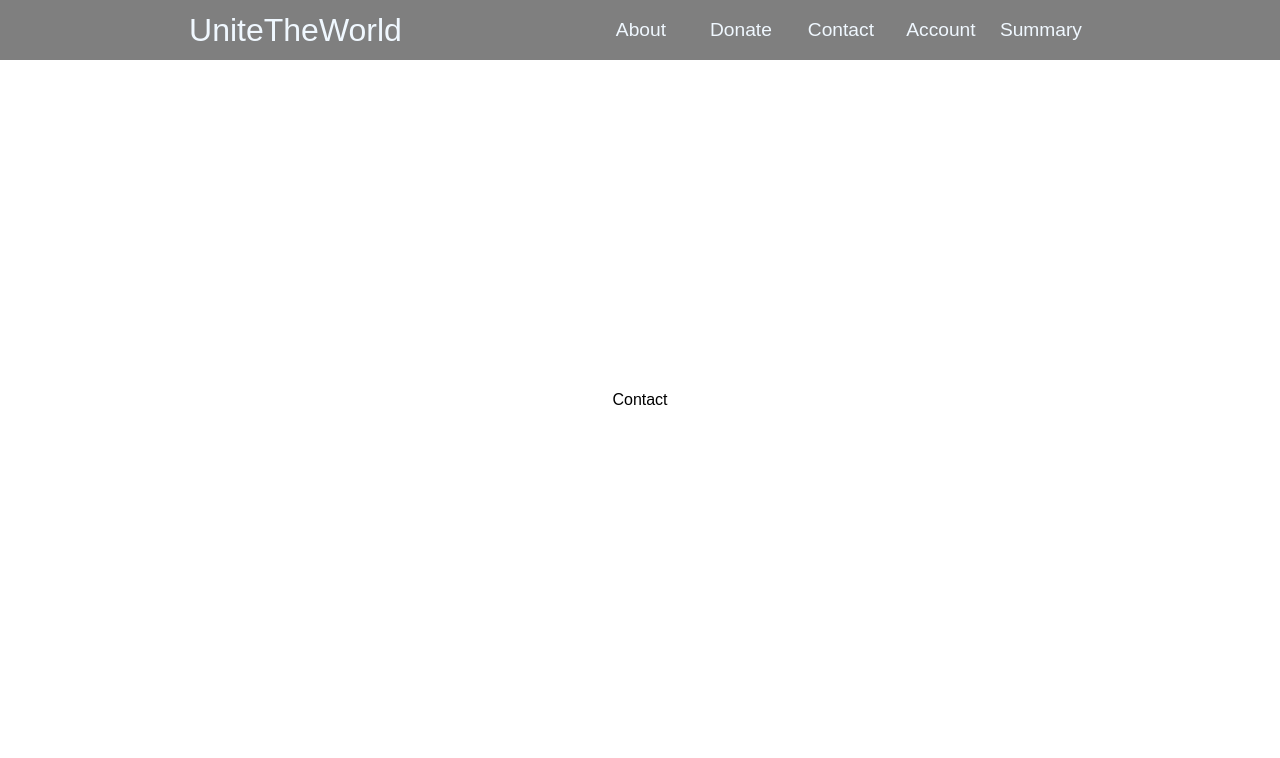
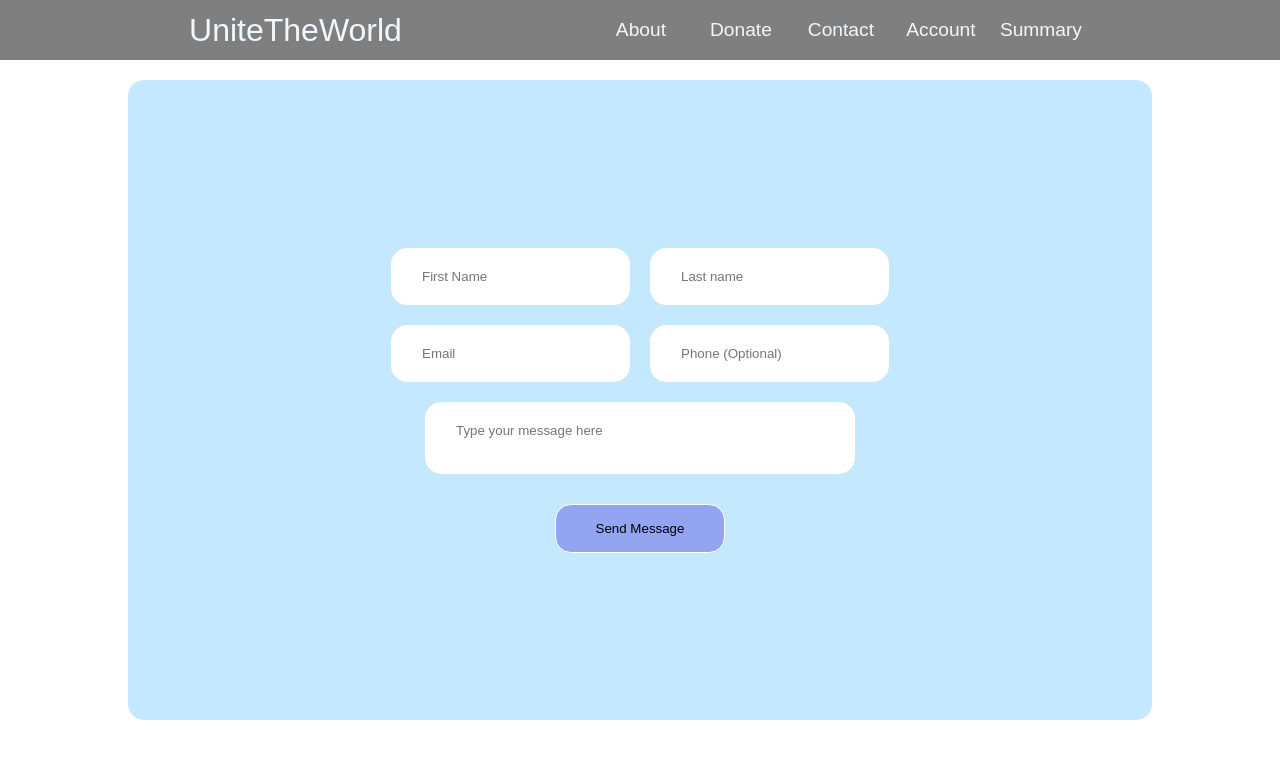
Before and after one commit to rJefferyXie/unitetheworld, a React (Create React App) app in the folder app/client/: page /contact in a window 1280 px wide. Shown: the top 758 px of the page. Built offline with nearby package versions, Linux system fonts and the light colour scheme.

Commit message:
Contact form started.

```diff
--- a/app/client/src/Components/Contact.css
+++ b/app/client/src/Components/Contact.css
@@ -2,3 +2,34 @@
     width: 100vw;
     height: 100vh;
 }
+
+.Contact-form {
+    flex-direction: column;
+    width: 80%;
+    height: 80%;
+    background-color: rgb(196, 233, 255);
+    border-radius: 16px;
+}
+
+.Form-item {
+    margin: 10px;
+    padding: 20px 30px 20px 30px;
+    border-radius: 16px;
+    border: 1px solid white;
+    outline: none;
+}
+
+.Form-message {
+    width: 430px;
+    resize: none;
+}
+
+.Form-button {
+    padding: 2vh 5vh 2vh 5vh;
+    margin: 20px 10px 10px 10px;
+    border-radius: 16px;
+    outline: none;
+    text-decoration: none;
+    color: initial;
+    background-color: rgb(147, 164, 240);
+}
--- a/app/client/src/Components/Contact.js
+++ b/app/client/src/Components/Contact.js
@@ -1,9 +1,43 @@
 import '../App.css';
 import './Contact.css';
 
+import React, { useRef} from 'react'
+
 const Contact = (props) => {
+
+    const firstNameRef = useRef(null);
+    const lastNameRef = useRef(null);
+    const emailRef = useRef(null);
+    const phoneRef = useRef(null);
+    const messageRef = useRef(null);
+
+    const submit = (event) => {
+        event.preventDefault();
+        const data = {
+            firstName: firstNameRef.current.value,
+            lastName: lastNameRef.current.value,
+            email: emailRef.current.value,
+            phone: phoneRef.current.value,
+            message: messageRef.current.value
+        }
+        alert(JSON.stringify(data))
+    }
+
     return (
-        <div className="Contact flex">Contact</div>
+        <div className="Contact flex">
+            <form onSubmit={submit} className="Contact-form flex">
+                <div className="Name-container">
+                    <input className="Form-item" type="text" ref={firstNameRef} placeholder="First Name" tabIndex="1"></input>
+                    <input className="Form-item" type="text" ref={lastNameRef} placeholder="Last name" tabIndex="2"></input>
+                </div>
+                <div className="Email-phone-container">
+                    <input className="Form-item" type="email" ref={emailRef} placeholder="Email"tabIndex="3"></input>
+                    <input className="Form-item" type="text" ref={phoneRef} placeholder="Phone (Optional)"tabIndex="4"></input>
+                </div>
+                <textarea className="Form-item Form-message" type="text" ref={messageRef} placeholder="Type your message here" tabIndex="5"></textarea>
+                <button className="Form-item Form-button" type="submit">Send Message</button>
+            </form>
+        </div>
     );
 }
 
--- a/app/client/src/Components/Hero.css
+++ b/app/client/src/Components/Hero.css
@@ -43,7 +43,7 @@
 
 .Hero-button {
     padding: 2vh 5vh 2vh 5vh;
-    margin: 10px;
+    margin: 20px 10px 10px 10px;
     border-radius: 16px;
     outline: none;
     text-decoration: none;
@@ -51,9 +51,9 @@
 }
 
 .learn-more {
-    background-color: rgb(125, 187, 241);
+    background-color: rgb(25, 82, 133);
 }
 
 .get-start {
-    background-color: rgb(70, 223, 146);
+    background-color: rgb(34, 199, 117);
 }
```
